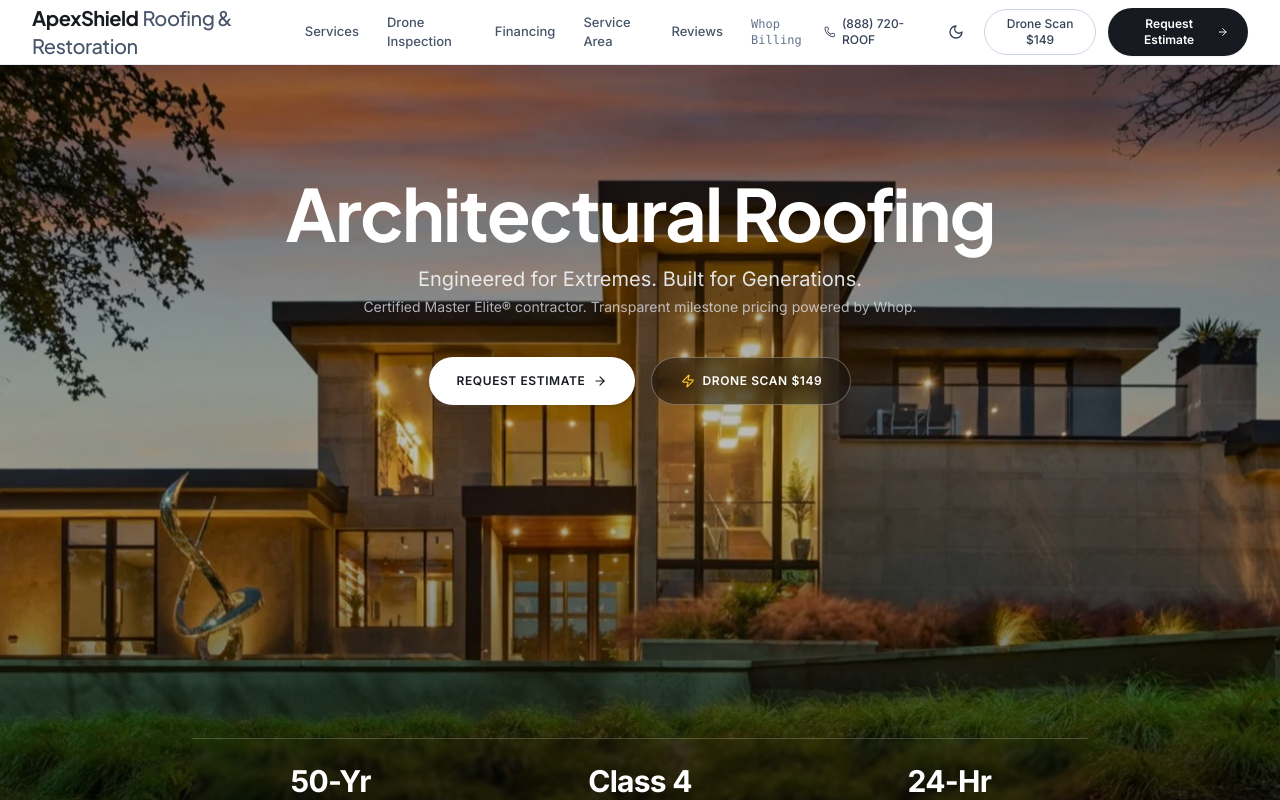
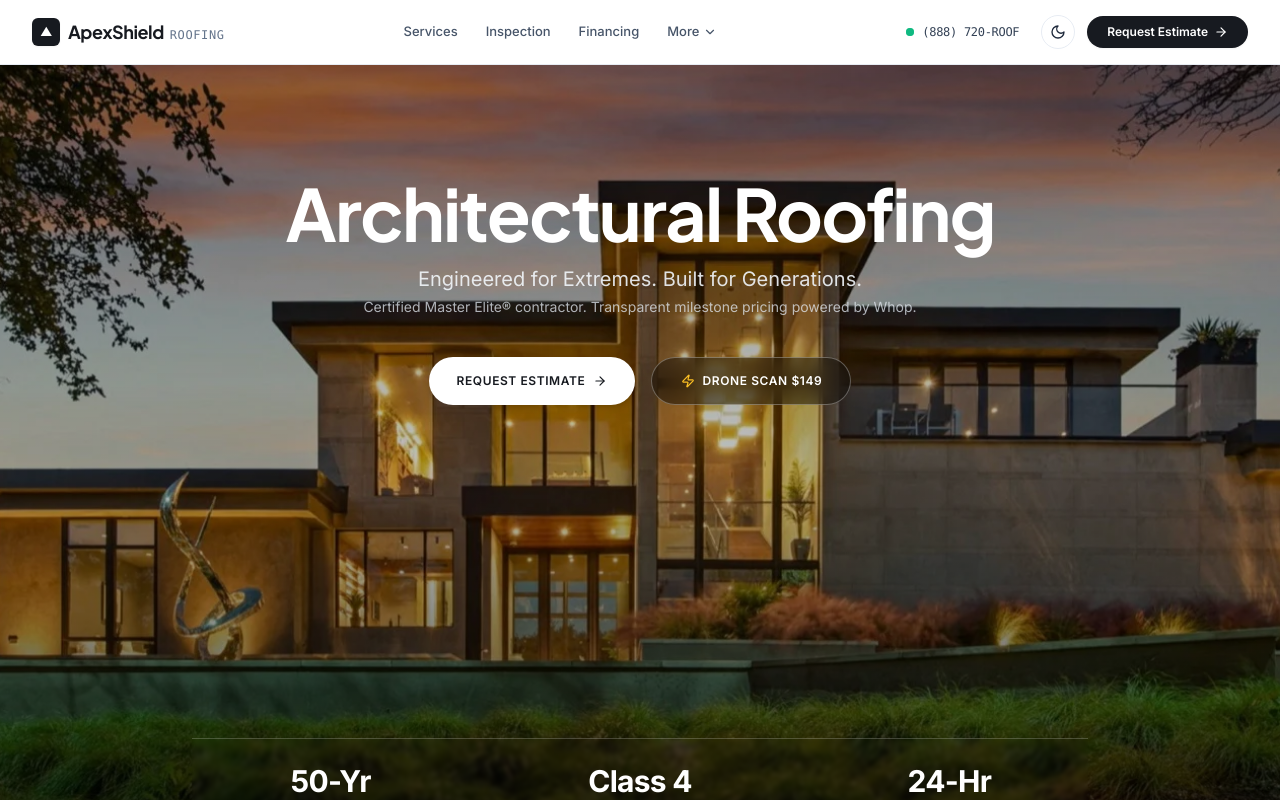
Before and after one commit to SSOURABH58/whop-roofing-template, a React (Vite) app: page / in a window 1280 px wide. Shown: the top 800 px of the page. Built offline with nearby package versions, Linux system fonts and the light colour scheme.

Commit message:
fix: streamline desktop header with More dropdown, unbreakable phone number, and robust theme toggle

```diff
--- a/index.html
+++ b/index.html
@@ -13,9 +13,14 @@
       (function() {
         try {
           var stored = localStorage.getItem('whop_roofing_theme') || localStorage.getItem('theme');
-          var theme = stored === 'dark' ? 'dark' : 'light';
+          var theme = stored;
+          if (!theme && window.matchMedia && window.matchMedia('(prefers-color-scheme: dark)').matches) {
+            theme = 'dark';
+          }
+          if (theme !== 'dark') theme = 'light';
           document.documentElement.classList.remove('light', 'dark');
           document.documentElement.classList.add(theme);
+          document.documentElement.setAttribute('data-theme', theme);
           document.documentElement.style.colorScheme = theme;
         } catch (e) {
           document.documentElement.classList.add('light');
--- a/src/App.tsx
+++ b/src/App.tsx
@@ -13,8 +13,10 @@ import { Footer } from './components/Footer';
 import { WhopCheckoutModal } from './components/WhopCheckoutModal';
 import { MobileStickyBar } from './components/MobileStickyBar';
 import { siteConfig } from './config/site';
+import { useTheme } from './lib/theme';
 
 export function App() {
+  const { theme, toggleTheme } = useTheme();
   const [selectedPlan, setSelectedPlan] = useState<{
     id: string;
     name: string;
@@ -61,6 +63,8 @@ export function App() {
       <Header
         onRequestEstimate={scrollToEstimate}
         onBookInspection={handleOpenInspection}
+        theme={theme}
+        onToggleTheme={toggleTheme}
       />
 
       {/* Hero Section with Tesla-Style Full-Bleed & Specs */}
--- a/src/components/Header.tsx
+++ b/src/components/Header.tsx
@@ -1,102 +1,168 @@
-import React, { useState } from 'react';
-import { Phone, Menu, X, Sun, Moon, ArrowRight } from 'lucide-react';
+import React, { useState, useRef, useEffect } from 'react';
+import { Menu, X, Sun, Moon, ArrowRight, ChevronDown } from 'lucide-react';
 import { siteConfig } from '../config/site';
-import { useTheme } from '../lib/theme';
 
 interface HeaderProps {
   onRequestEstimate: () => void;
   onBookInspection: () => void;
-  theme?: 'light' | 'dark';
-  onToggleTheme?: () => void;
+  theme: 'light' | 'dark';
+  onToggleTheme: () => void;
 }
 
 export const Header: React.FC<HeaderProps> = ({
   onRequestEstimate,
   onBookInspection,
-  theme: propTheme,
-  onToggleTheme: propToggleTheme,
+  theme,
+  onToggleTheme,
 }) => {
   const [mobileMenuOpen, setMobileMenuOpen] = useState(false);
-  const hookTheme = useTheme();
-  const theme = propTheme ?? hookTheme.theme;
-  const toggleTheme = propToggleTheme ?? hookTheme.toggleTheme;
+  const [dropdownOpen, setDropdownOpen] = useState(false);
+  const dropdownRef = useRef<HTMLDivElement>(null);
+
+  // Close dropdown on click outside
+  useEffect(() => {
+    function handleClickOutside(event: MouseEvent) {
+      if (dropdownRef.current && !dropdownRef.current.contains(event.target as Node)) {
+        setDropdownOpen(false);
+      }
+    }
+    document.addEventListener('mousedown', handleClickOutside);
+    return () => document.removeEventListener('mousedown', handleClickOutside);
+  }, []);
 
   return (
-    <header className="sticky top-0 z-40 w-full bg-white/85 dark:bg-[#0D0E12]/85 backdrop-blur-md border-b border-slate-200/80 dark:border-slate-800/80 transition-colors">
-      <div className="max-w-7xl mx-auto px-4 sm:px-6 lg:px-8 h-16 flex items-center justify-between">
+    <header className="sticky top-0 z-40 w-full bg-white/95 dark:bg-[#0D0E12]/95 backdrop-blur-md border-b border-slate-200/80 dark:border-slate-800 transition-colors">
+      <div className="max-w-7xl mx-auto px-4 sm:px-6 lg:px-8 h-16 flex items-center justify-between gap-4">
 
-        {/* Brand Wordmark (Clean & Templated) */}
-        <a href="#" className="flex items-center gap-2 group">
-          <span className="text-lg sm:text-xl font-bold tracking-tight text-[#171A20] dark:text-white font-display">
+        {/* Brand Wordmark (Clean & Unstackable) */}
+        <a href="#" className="flex items-center gap-2 group flex-shrink-0">
+          <div className="w-7 h-7 rounded-md bg-[#171A20] dark:bg-white text-white dark:text-[#171A20] flex items-center justify-center font-bold text-xs tracking-tighter shadow-sm group-hover:scale-105 transition-transform">
+            ▲
+          </div>
+          <span className="text-base sm:text-lg font-bold tracking-tight text-[#171A20] dark:text-white font-display whitespace-nowrap">
             {siteConfig.business.name.split(' ')[0]}
-            <span className="font-normal text-slate-600 dark:text-slate-400 ml-1">
-              {siteConfig.business.name.split(' ').slice(1).join(' ')}
+            <span className="hidden xl:inline text-xs font-normal text-slate-500 dark:text-slate-400 ml-1.5 uppercase tracking-wider font-mono">
+              Roofing
             </span>
           </span>
         </a>
 
-        {/* Desktop Navigation Links - Understated Tesla Style */}
+        {/* Desktop Navigation Links - Streamlined 3 Core + Dropdown */}
         <nav className="hidden lg:flex items-center gap-7 text-[13px] font-medium text-slate-600 dark:text-slate-300">
-          <a href="#services" className="hover:text-[#171A20] dark:hover:text-white transition-colors">
+          <a
+            href="#services"
+            className="hover:text-[#171A20] dark:hover:text-white transition-colors whitespace-nowrap"
+          >
             Services
           </a>
-          <a href="#inspection" className="hover:text-[#171A20] dark:hover:text-white transition-colors">
-            Drone Inspection
+          <a
+            href="#inspection"
+            className="hover:text-[#171A20] dark:hover:text-white transition-colors whitespace-nowrap"
+          >
+            Inspection
           </a>
-          <a href="#financing" className="hover:text-[#171A20] dark:hover:text-white transition-colors">
+          <a
+            href="#financing"
+            className="hover:text-[#171A20] dark:hover:text-white transition-colors whitespace-nowrap"
+          >
             Financing
           </a>
-          <a href="#service-area" className="hover:text-[#171A20] dark:hover:text-white transition-colors">
-            Service Area
-          </a>
-          <a href="#reviews" className="hover:text-[#171A20] dark:hover:text-white transition-colors">
-            Reviews
-          </a>
-          <a href="#invoices-demo" className="hover:text-[#171A20] dark:hover:text-white transition-colors text-xs font-mono text-slate-500 dark:text-slate-400">
-            Whop Billing
-          </a>
+
+          {/* Clean "More" Dropdown for secondary pages */}
+          <div
+            ref={dropdownRef}
+            className="relative"
+            onMouseEnter={() => setDropdownOpen(true)}
+            onMouseLeave={() => setDropdownOpen(false)}
+          >
+            <button
+              type="button"
+              onClick={() => setDropdownOpen((prev) => !prev)}
+              className="flex items-center gap-1 hover:text-[#171A20] dark:hover:text-white transition-colors py-2 whitespace-nowrap focus:outline-none"
+              aria-expanded={dropdownOpen}
+            >
+              <span>More</span>
+              <ChevronDown className={`w-3.5 h-3.5 transition-transform duration-200 ${dropdownOpen ? 'rotate-180' : ''}`} />
+            </button>
+
+            {dropdownOpen && (
+              <div className="absolute top-full left-0 mt-1 w-60 rounded-2xl bg-white dark:bg-[#13151A] border border-slate-200 dark:border-slate-800 shadow-xl p-2 z-50 animate-in fade-in slide-in-from-top-2 duration-150">
+                <a
+                  href="#service-area"
+                  onClick={() => setDropdownOpen(false)}
+                  className="block px-3 py-2 text-xs font-medium text-slate-700 dark:text-slate-200 hover:bg-slate-50 dark:hover:bg-slate-800/80 rounded-xl transition-colors"
+                >
+                  <div className="font-semibold text-slate-900 dark:text-white">Service Area</div>
+                  <div className="text-[11px] text-slate-500 dark:text-slate-400">DFW Metro &amp; instant ZIP lookup</div>
+                </a>
+                <a
+                  href="#before-after"
+                  onClick={() => setDropdownOpen(false)}
+                  className="block px-3 py-2 text-xs font-medium text-slate-700 dark:text-slate-200 hover:bg-slate-50 dark:hover:bg-slate-800/80 rounded-xl transition-colors mt-0.5"
+                >
+                  <div className="font-semibold text-slate-900 dark:text-white">Before &amp; After</div>
+                  <div className="text-[11px] text-slate-500 dark:text-slate-400">Storm damage vs restored slate</div>
+                </a>
+                <a
+                  href="#reviews"
+                  onClick={() => setDropdownOpen(false)}
+                  className="block px-3 py-2 text-xs font-medium text-slate-700 dark:text-slate-200 hover:bg-slate-50 dark:hover:bg-slate-800/80 rounded-xl transition-colors mt-0.5"
+                >
+                  <div className="font-semibold text-slate-900 dark:text-white">Customer Reviews</div>
+                  <div className="text-[11px] text-slate-500 dark:text-slate-400">4.9★ verified Texas homeowners</div>
+                </a>
+                <div className="my-1 border-t border-slate-100 dark:border-slate-800/60" />
+                <a
+                  href="#invoices-demo"
+                  onClick={() => setDropdownOpen(false)}
+                  className="block px-3 py-2 text-xs font-medium text-slate-700 dark:text-slate-200 hover:bg-slate-50 dark:hover:bg-slate-800/80 rounded-xl transition-colors"
+                >
+                  <div className="font-semibold text-slate-900 dark:text-white font-mono text-[11px]">Whop Billing Demo</div>
+                  <div className="text-[11px] text-slate-500 dark:text-slate-400">SetupIntent card vault &amp; milestone invoice</div>
+                </a>
+              </div>
+            )}
+          </div>
         </nav>
 
-        {/* Action Controls: Phone, Theme Toggle, CTA */}
-        <div className="flex items-center gap-3">
-          {/* Phone Call Link */}
+        {/* Action Controls: Complete Phone, Theme Toggle, Pill CTA */}
+        <div className="flex items-center gap-2.5 sm:gap-3 flex-shrink-0">
+
+          {/* Complete Unbroken Phone Link with Live Status Dot */}
           <a
             href={`tel:${siteConfig.business.phone.replace(/[^0-9]/g, '')}`}
-            className="hidden sm:flex items-center gap-1.5 text-xs font-medium text-slate-700 dark:text-slate-300 hover:text-[#171A20] dark:hover:text-white transition-colors px-2 py-1"
-            title="Call Roofing Dispatch"
+            className="hidden sm:inline-flex items-center gap-2 text-xs font-medium text-slate-700 dark:text-slate-300 hover:text-[#171A20] dark:hover:text-white transition-colors px-2.5 py-1.5 rounded-full hover:bg-slate-100 dark:hover:bg-slate-800 whitespace-nowrap"
+            title="Roofing Dispatch 24/7"
           >
-            <Phone className="w-3.5 h-3.5" />
-            <span>{siteConfig.business.phone}</span>
+            <span className="relative flex h-2 w-2 flex-shrink-0">
+              <span className="animate-ping absolute inline-flex h-full w-full rounded-full bg-emerald-400 opacity-75"></span>
+              <span className="relative inline-flex rounded-full h-2 w-2 bg-emerald-500"></span>
+            </span>
+            <span className="whitespace-nowrap font-mono tabular-nums tracking-tight font-medium">
+              {siteConfig.business.phone}
+            </span>
           </a>
 
           {/* Clean Light / Dark Mode Toggle Button */}
           <button
             type="button"
-            onClick={toggleTheme}
+            onClick={onToggleTheme}
             aria-label={`Switch to ${theme === 'light' ? 'dark' : 'light'} mode`}
-            className="p-2 rounded-full text-slate-600 dark:text-slate-300 hover:bg-slate-100 dark:hover:bg-slate-800 transition-colors"
+            className="p-2 rounded-full text-slate-700 dark:text-slate-200 hover:bg-slate-100 dark:hover:bg-slate-800 border border-slate-200/80 dark:border-slate-800 transition-colors flex items-center justify-center flex-shrink-0"
+            title={theme === 'light' ? 'Switch to Dark Mode' : 'Switch to Light Mode'}
           >
             {theme === 'light' ? (
-              <Moon className="w-4 h-4 text-slate-700" />
+              <Moon className="w-4 h-4 text-slate-800" />
             ) : (
               <Sun className="w-4 h-4 text-amber-400" />
             )}
           </button>
 
-          {/* Quick Inspection CTA (Desktop) */}
-          <button
-            type="button"
-            onClick={onBookInspection}
-            className="hidden xl:inline-flex px-3.5 py-1.5 text-xs font-medium text-slate-700 dark:text-slate-200 hover:bg-slate-100 dark:hover:bg-slate-800 rounded-full border border-slate-300 dark:border-slate-700 transition-colors"
-          >
-            Drone Scan $149
-          </button>
-
-          {/* Primary High-Contrast Pill CTA */}
+          {/* Single High-Contrast Pill CTA (Tesla Style) */}
           <button
             type="button"
             onClick={onRequestEstimate}
-            className="px-4 py-2 sm:px-5 sm:py-2 text-xs font-semibold rounded-full bg-[#171A20] text-white hover:bg-black dark:bg-white dark:text-[#171A20] dark:hover:bg-slate-100 transition-all shadow-sm active:scale-[0.98] flex items-center gap-1.5"
+            className="px-4 py-2 sm:px-5 sm:py-2 text-xs font-semibold rounded-full bg-[#171A20] text-white hover:bg-black dark:bg-white dark:text-[#171A20] dark:hover:bg-slate-100 transition-all shadow-sm active:scale-[0.98] flex items-center gap-1.5 whitespace-nowrap flex-shrink-0"
           >
             <span>Request Estimate</span>
             <ArrowRight className="w-3.5 h-3.5 hidden sm:inline" />
@@ -106,7 +172,7 @@ export const Header: React.FC<HeaderProps> = ({
           <button
             type="button"
             onClick={() => setMobileMenuOpen(!mobileMenuOpen)}
-            className="lg:hidden p-2 rounded-lg text-slate-700 dark:text-slate-300 hover:bg-slate-100 dark:hover:bg-slate-800"
+            className="lg:hidden p-2 rounded-lg text-slate-700 dark:text-slate-300 hover:bg-slate-100 dark:hover:bg-slate-800 flex-shrink-0"
             aria-label="Toggle navigation menu"
           >
             {mobileMenuOpen ? <X className="w-5 h-5" /> : <Menu className="w-5 h-5" />}
@@ -117,7 +183,7 @@ export const Header: React.FC<HeaderProps> = ({
       {/* Clean Mobile Dropdown Menu */}
       {mobileMenuOpen && (
         <div className="lg:hidden bg-white dark:bg-[#0D0E12] border-b border-slate-200 dark:border-slate-800 px-4 pt-2 pb-6 space-y-3">
-          <nav className="flex flex-col space-y-2 text-sm font-medium text-slate-700 dark:text-slate-200">
+          <nav className="flex flex-col space-y-1 text-sm font-medium text-slate-700 dark:text-slate-200">
             <a
               href="#services"
               onClick={() => setMobileMenuOpen(false)}
@@ -144,7 +210,14 @@ export const Header: React.FC<HeaderProps> = ({
               onClick={() => setMobileMenuOpen(false)}
               className="px-3 py-2 rounded-lg hover:bg-slate-50 dark:hover:bg-slate-800/60"
             >
-              Service Area &amp; Zip Checker
+              Service Area &amp; ZIP Checker
+            </a>
+            <a
+              href="#before-after"
+              onClick={() => setMobileMenuOpen(false)}
+              className="px-3 py-2 rounded-lg hover:bg-slate-50 dark:hover:bg-slate-800/60"
+            >
+              Before &amp; After Restoration
             </a>
             <a
               href="#reviews"
@@ -163,6 +236,12 @@ export const Header: React.FC<HeaderProps> = ({
           </nav>
 
           <div className="pt-3 border-t border-slate-200 dark:border-slate-800 flex flex-col gap-2">
+            <a
+              href={`tel:${siteConfig.business.phone.replace(/[^0-9]/g, '')}`}
+              className="w-full py-2.5 rounded-full border border-slate-300 dark:border-slate-700 text-xs font-semibold text-slate-800 dark:text-slate-200 text-center font-mono tabular-nums"
+            >
+              Call Dispatch: {siteConfig.business.phone}
+            </a>
             <button
               type="button"
               onClick={() => {
--- a/src/lib/theme.ts
+++ b/src/lib/theme.ts
@@ -1,43 +1,90 @@
-import { useState, useEffect } from 'react';
+import { useState, useEffect, useCallback } from 'react';
 
 export type Theme = 'light' | 'dark';
+
+const THEME_STORAGE_KEY = 'whop_roofing_theme';
 
 export function getInitialTheme(): Theme {
   if (typeof window === 'undefined') return 'light';
   try {
-    const saved = (localStorage.getItem('theme') || localStorage.getItem('whop_roofing_theme')) as Theme | null;
+    const saved = localStorage.getItem(THEME_STORAGE_KEY) || localStorage.getItem('theme');
     if (saved === 'dark' || saved === 'light') return saved;
+    // Check system preference
+    if (window.matchMedia && window.matchMedia('(prefers-color-scheme: dark)').matches) {
+      return 'dark';
+    }
   } catch (e) {
     // Graceful fallback for restricted environments
   }
-  // Default to 'light'
   return 'light';
 }
 
-export function useTheme() {
-  const [theme, setTheme] = useState<Theme>(getInitialTheme);
-
-  useEffect(() => {
+export function applyThemeToDocument(theme: Theme) {
+  if (typeof document === 'undefined') return;
   const root = document.documentElement;
   if (theme === 'dark') {
+    root.classList.remove('light');
     root.classList.add('dark');
-      root.classList.remove('light');
+    root.setAttribute('data-theme', 'dark');
     root.style.colorScheme = 'dark';
   } else {
     root.classList.remove('dark');
     root.classList.add('light');
+    root.setAttribute('data-theme', 'light');
     root.style.colorScheme = 'light';
   }
+}
+
+export function useTheme() {
+  const [theme, setThemeState] = useState<Theme>(getInitialTheme);
+
+  // Synchronize DOM whenever theme changes
+  useEffect(() => {
+    applyThemeToDocument(theme);
     try {
+      localStorage.setItem(THEME_STORAGE_KEY, theme);
       localStorage.setItem('theme', theme);
     } catch (e) {
-      // Graceful fallback for restricted environments
+      // LocalStorage might be disabled in private mode
     }
+
+    // Broadcast change to other components
+    window.dispatchEvent(new CustomEvent('whop-theme-change', { detail: { theme } }));
   }, [theme]);
 
-  const toggleTheme = () => {
-    setTheme((prev) => (prev === 'light' ? 'dark' : 'light'));
+  // Listen for system theme changes if user hasn't explicitly set a preference
+  useEffect(() => {
+    const mediaQuery = window.matchMedia('(prefers-color-scheme: dark)');
+    const handleSystemChange = (e: MediaQueryListEvent) => {
+      const explicit = localStorage.getItem(THEME_STORAGE_KEY) || localStorage.getItem('theme');
+      if (!explicit) {
+        setThemeState(e.matches ? 'dark' : 'light');
+      }
     };
+
+    mediaQuery.addEventListener?.('change', handleSystemChange);
+    return () => mediaQuery.removeEventListener?.('change', handleSystemChange);
+  }, []);
+
+  // Listen for cross-tab or cross-component theme changes
+  useEffect(() => {
+    const handleThemeEvent = (e: Event) => {
+      const customEvent = e as CustomEvent<{ theme: Theme }>;
+      if (customEvent.detail?.theme && customEvent.detail.theme !== theme) {
+        setThemeState(customEvent.detail.theme);
+      }
+    };
+    window.addEventListener('whop-theme-change', handleThemeEvent);
+    return () => window.removeEventListener('whop-theme-change', handleThemeEvent);
+  }, [theme]);
+
+  const toggleTheme = useCallback(() => {
+    setThemeState((prev) => (prev === 'light' ? 'dark' : 'light'));
+  }, []);
+
+  const setTheme = useCallback((newTheme: Theme) => {
+    setThemeState(newTheme);
+  }, []);
 
   return { theme, toggleTheme, setTheme, isDark: theme === 'dark' };
 }
```
Lines whose indentation alone changed are shown as unchanged.
